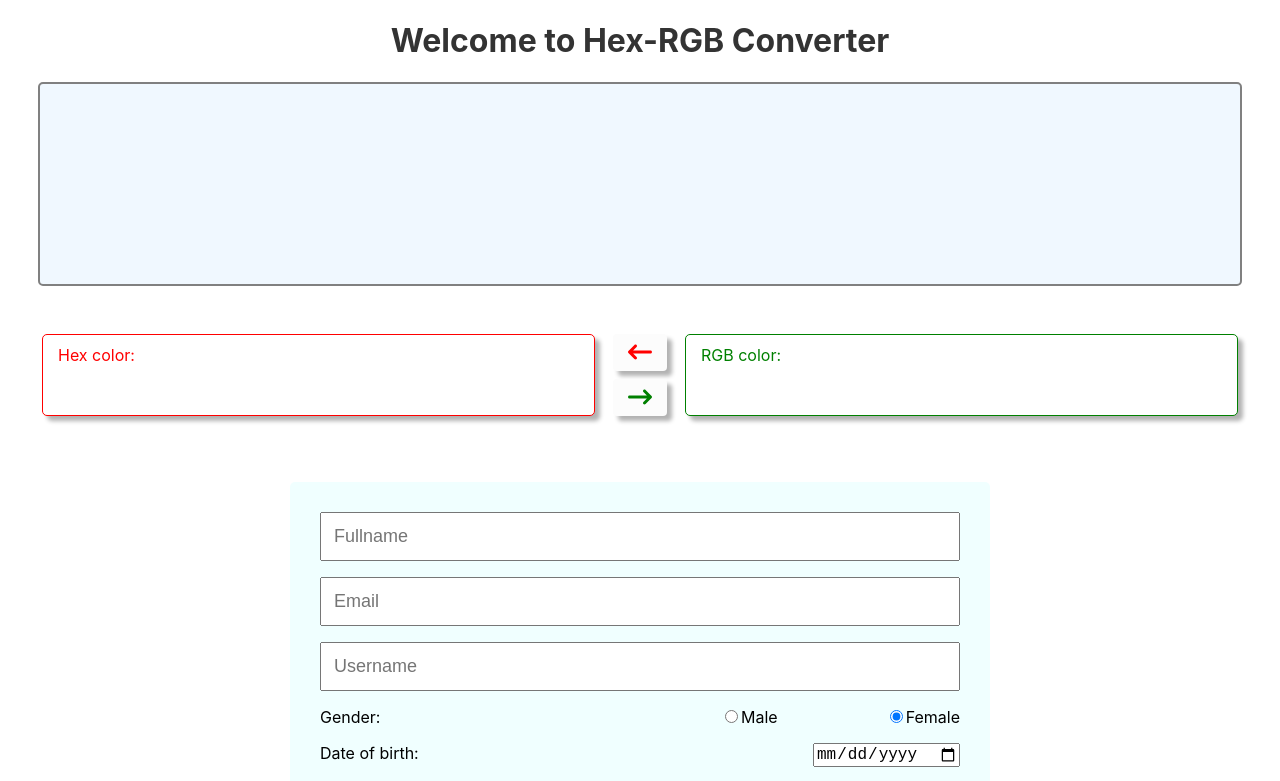
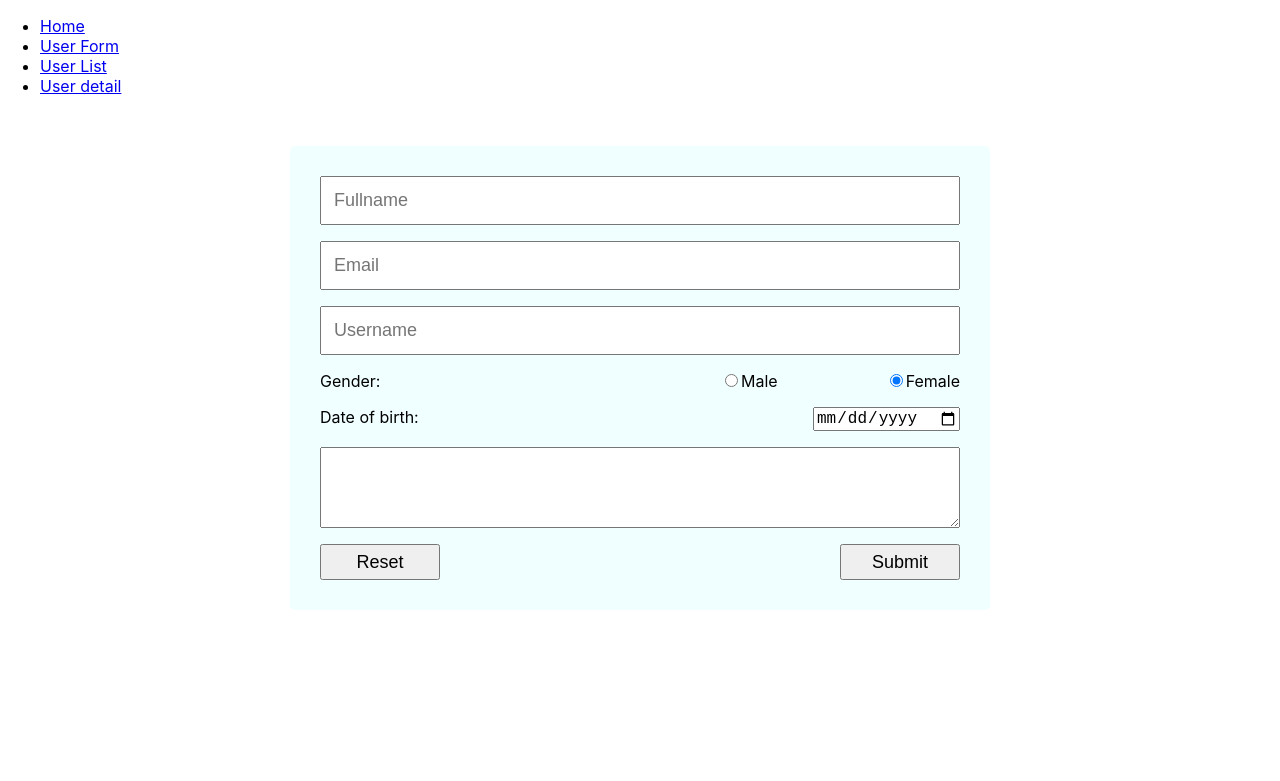
Before and after one commit to Engine194/railway-78-reactjs, a React (Create React App) app in the folder hex-rgb-converter/: page /user-form in a window 1280 px wide. Shown: the top 781 px of the page. Built offline with nearby package versions, Linux system fonts and the light colour scheme.

Commit message:
chinh router

```diff
--- a/hex-rgb-converter/package.json
+++ b/hex-rgb-converter/package.json
@@ -6,8 +6,10 @@
     "@testing-library/jest-dom": "^5.17.0",
     "@testing-library/react": "^13.4.0",
     "@testing-library/user-event": "^13.5.0",
+    "axios": "^1.6.7",
     "react": "^18.2.0",
     "react-dom": "^18.2.0",
+    "react-router-dom": "^6.22.2",
     "react-scripts": "5.0.1",
     "web-vitals": "^2.1.4"
   },
--- a/hex-rgb-converter/src/App.js
+++ b/hex-rgb-converter/src/App.js
@@ -5,8 +5,7 @@ import ArrowRight from "./ArrowRight";
 import ColorInput from "./ColorInput";
 import ActionButton from "./ActionButton";
 import { COLOR_TYPE, generateColorInputProps } from "./utils";
-import UserList from "./UserList";
-import UserForm from "./UserForm";
+import { Menu } from "./Menu";
 
 function App() {
   const [hex, setHex] = useState("");
@@ -64,12 +63,18 @@ function App() {
   const rgbInputProps = colorPropsMap.get(COLOR_TYPE.RGB);
 
   return (
+    <>
+      <Menu />
       <div className="App">
         <h1 className="greeting-heading">Welcome to Hex-RGB Converter</h1>
         <div
           className="demo-color"
           style={{
-          backgroundColor: hex ? `#${hex}` : rgb ? `rgb(${rgb})` : "aliceblue",
+            backgroundColor: hex
+              ? `#${hex}`
+              : rgb
+              ? `rgb(${rgb})`
+              : "aliceblue",
           }}
         />
         <div className="color-form">
@@ -90,9 +95,8 @@ function App() {
           </div>
           <ColorInput {...rgbInputProps} />
         </div>
-      {/* <UserList/> */}
-      <UserForm/>
       </div>
+    </>
   );
 }
 
--- /dev/null
+++ b/hex-rgb-converter/src/Menu.js
@@ -0,0 +1,17 @@
+import React from 'react'
+import { routerMaps } from '.'
+import { Link } from 'react-router-dom'
+
+export const Menu = () => {
+  return (
+    <div>
+        <ul>
+            {routerMaps.map(({path, lable},index)=>{
+                return <li key={index}>
+                    <Link to={path}>{lable} </Link>
+                </li>
+            })}
+        </ul>
+    </div>
+  )
+}
--- /dev/null
+++ b/hex-rgb-converter/src/User.js
@@ -0,0 +1,29 @@
+import React, { useEffect, useState } from 'react'
+import axios from 'axios'
+import { useParams } from 'react-router-dom';
+
+export const User = () => {
+    const {userId} =useParams();
+    console.log("userId...",userId);
+    const [user, setUser] = useState();
+    useEffect(()=>{
+        const USER_URL = process.env.REACT_APP_USER_API_URL;
+        axios.get(USER_URL+"/"+userId).then(({data})=>{
+            setUser(data);
+        })
+    },[]);
+
+  return (
+    <div>
+        <h1>User Detail</h1>
+        <div>
+            <p>Full name: {user?.fullname}</p>
+            <p>Email: {user?.email}</p>
+            <p>User name: {user?.username}</p>
+            <p>Gender: {user?.gender}</p>
+            <p>Date of birth: {user?.dob}</p>
+            <p>Favorite: {user?.favorite}</p>
+        </div>
+    </div>
+  )
+}
--- a/hex-rgb-converter/src/UserForm.js
+++ b/hex-rgb-converter/src/UserForm.js
@@ -1,5 +1,6 @@
 import React, { useState } from "react";
 import { GENDER_TYPE } from "./utils";
+import { Menu } from "./Menu";
 
 export default function UserForm() {
   const [gender, setGender] = useState(GENDER_TYPE.FEMALE);
@@ -10,6 +11,8 @@ export default function UserForm() {
   };
 
   return (
+    <>
+    <Menu/>
     <div className="user-form-container">
       <div className="user-form-inner-wrapper">
         <form className="user-form">
@@ -60,5 +63,6 @@ export default function UserForm() {
         </form>
       </div>
     </div>
+    </>
   );
 }
--- a/hex-rgb-converter/src/UserItem.js
+++ b/hex-rgb-converter/src/UserItem.js
@@ -1,4 +1,5 @@
 import React from "react";
+import { Link } from "react-router-dom";
 
 export default function UserItem(props) {
   const {
@@ -7,7 +8,9 @@ export default function UserItem(props) {
 
   return (
     <tr>
-      <td>{id}</td>
+      <td>
+        <Link to={`/user-list/${id}`}>{id}</Link>
+      </td>
       <td>{fullname}</td>
       <td>{username}</td>
       <td>{email}</td>
--- a/hex-rgb-converter/src/UserList.js
+++ b/hex-rgb-converter/src/UserList.js
@@ -2,6 +2,7 @@ import React, { useEffect, useState } from "react";
 import Loading from "./Loading";
 import { User } from "./model/user";
 import UserItem from "./UserItem";
+import { Menu } from "./Menu";
 
 export default function UserList() {
   const [data, setData] = useState([]);
@@ -33,6 +34,8 @@ export default function UserList() {
     return <Loading />;
   } else if (data?.length > 0) {
     return (
+      <>
+      <Menu/>
       <table>
         <thead>
           <tr>
@@ -52,6 +55,7 @@ export default function UserList() {
           })}
         </tbody>
       </table>
+      </>
     );
   } else {
     return null;
--- a/hex-rgb-converter/src/index.js
+++ b/hex-rgb-converter/src/index.js
@@ -1,13 +1,41 @@
-import React from 'react';
-import ReactDOM from 'react-dom/client';
-import './index.css';
-import App from './App';
-import reportWebVitals from './reportWebVitals';
+import React from "react";
+import ReactDOM from "react-dom/client";
+import "./index.css";
+import App from "./App";
+import reportWebVitals from "./reportWebVitals";
+import { createBrowserRouter, RouterProvider } from "react-router-dom";
+import UserList from "./UserList";
+import UserForm from "./UserForm";
+import { User } from "./User";
 
-const root = ReactDOM.createRoot(document.getElementById('root'));
+export const routerMaps = [
+  {
+    path: "/",
+    element: <App />,
+    lable:'Home',
+  },
+  {
+    path: "/user-form",
+    element: <UserForm />,
+    lable:'User Form',
+  },
+  {
+    path: "/user-list",
+    element: <UserList />,
+    lable:'User List',
+  },
+  {
+    path:"/user-list/:userId",
+    element:<User/>,
+    lable: "User detail"
+  },
+];
+const router = createBrowserRouter(routerMaps);
+
+const root = ReactDOM.createRoot(document.getElementById("root"));
 root.render(
   <React.StrictMode>
-    <App />
+    <RouterProvider router={router} />
   </React.StrictMode>
 );
 
```
Also changed, not shown: 2 other files (tests, documents, lock files or other folders). Lines whose indentation alone changed are shown as unchanged.
